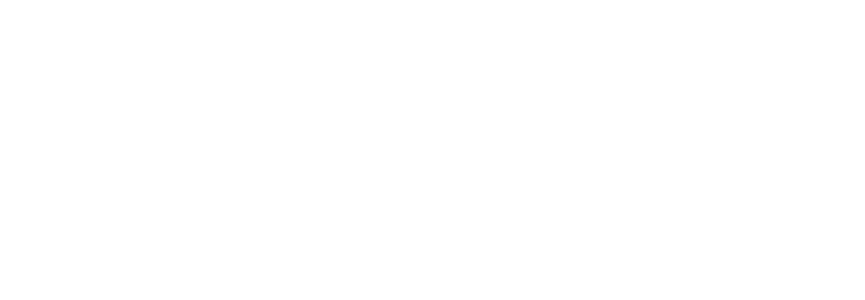
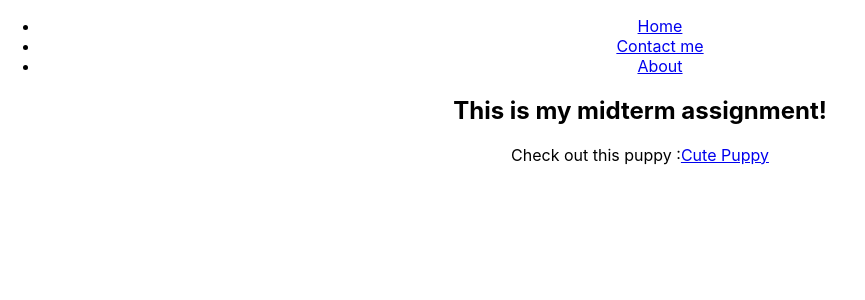
Before and after one commit to lenard-villestas/midterm, a React (Create React App) app: page /about in a window 1280 px wide. Shown: the top 300 px of the page, without its empty margins (0-865 px from the left). Built offline with nearby package versions, Linux system fonts and the light colour scheme.

Commit message:
Commit 3: Add links
Adds links and routes to home contact and about page

```diff
--- a/src/App.js
+++ b/src/App.js
@@ -6,12 +6,32 @@
   Route,
   Link
 } from 'react-router-dom';
+import Home from './components/Home';
+import About from './components/About';
+import Contact from './components/Contact';
 
 function App() {
   return (
-    <div className="App">
-
-    </div>
+    <Router>
+      <div className="App">
+        <ul>
+          <li>
+            <Link to="/Home">Home</Link>
+          </li>
+          <li>
+            <Link to="/Contact">Contact me</Link>
+          </li>
+          <li>
+            <Link to="/About">About</Link>
+          </li>
+        </ul>
+        <Routes>
+          <Route exact path='/Home' element={<Home/>}></Route>
+          <Route exact path='/about' element={<About/>}></Route>
+          <Route exact path='/contact' element={<Contact/>}></Route>
+        </Routes>
+      </div>
+    </Router>
   );
 }
 
--- a/src/components/About.js
+++ b/src/components/About.js
@@ -5,7 +5,7 @@
         <h2>This is my midterm assignment!</h2>
 
         Check out this puppy :
-        <a href="https://www.four-paws.org/our-stories/publications-guides/10-tips-to-recognise-a-responsible-puppy-seller">
+        <a href="https://dogtime.com/assets/uploads/2011/03/puppy-development.jpg" target="_blank">
             Cute Puppy
         </a>
     </div>
--- a/src/components/Contact.js
+++ b/src/components/Contact.js
@@ -2,9 +2,9 @@
 
 function Contact (){
  return <address>
-            You can me here:<br />
-            <a href='https://www.linkedin.com/in/lenard-villestas/'>My LinkedIn</a><br />
-            Just Vibin in Calgary<br />
+            You can reach me here:<br />
+            <a href='https://www.linkedin.com/in/lenard-villestas/' target="_blank">My LinkedIn</a><br />
+
         </address>
 }
 
--- a/src/components/Home.js
+++ b/src/components/Home.js
@@ -1,7 +1,7 @@
 import React from 'react';
 
 function Home (){
-    return <h1>Hello CRPG307! Im following a geeks for geeks tutorial</h1>
+    return <h1>Hello CRPG307! Thankyou geeks for geeks for the tutorial</h1>
 }
 
 export default Home;
```
